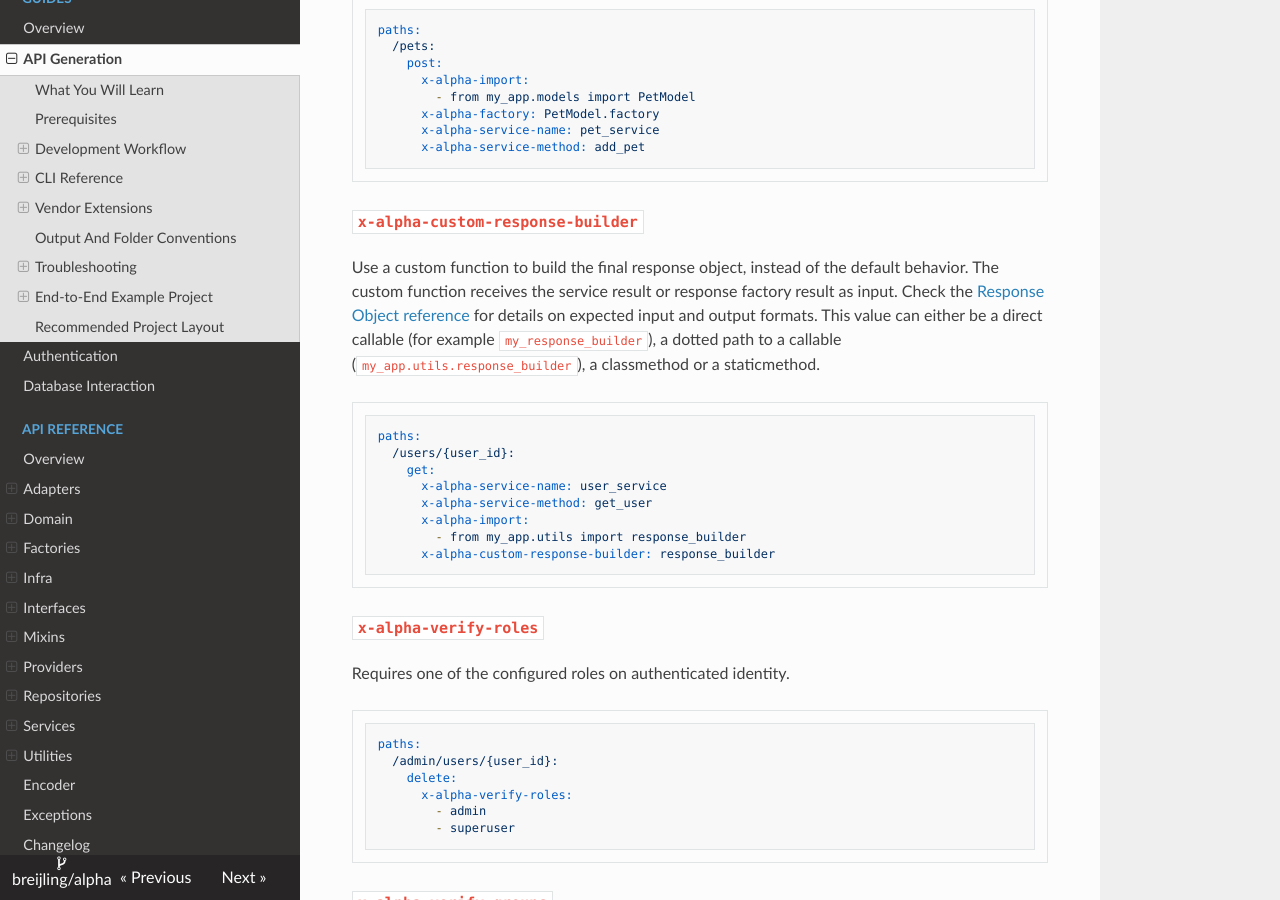
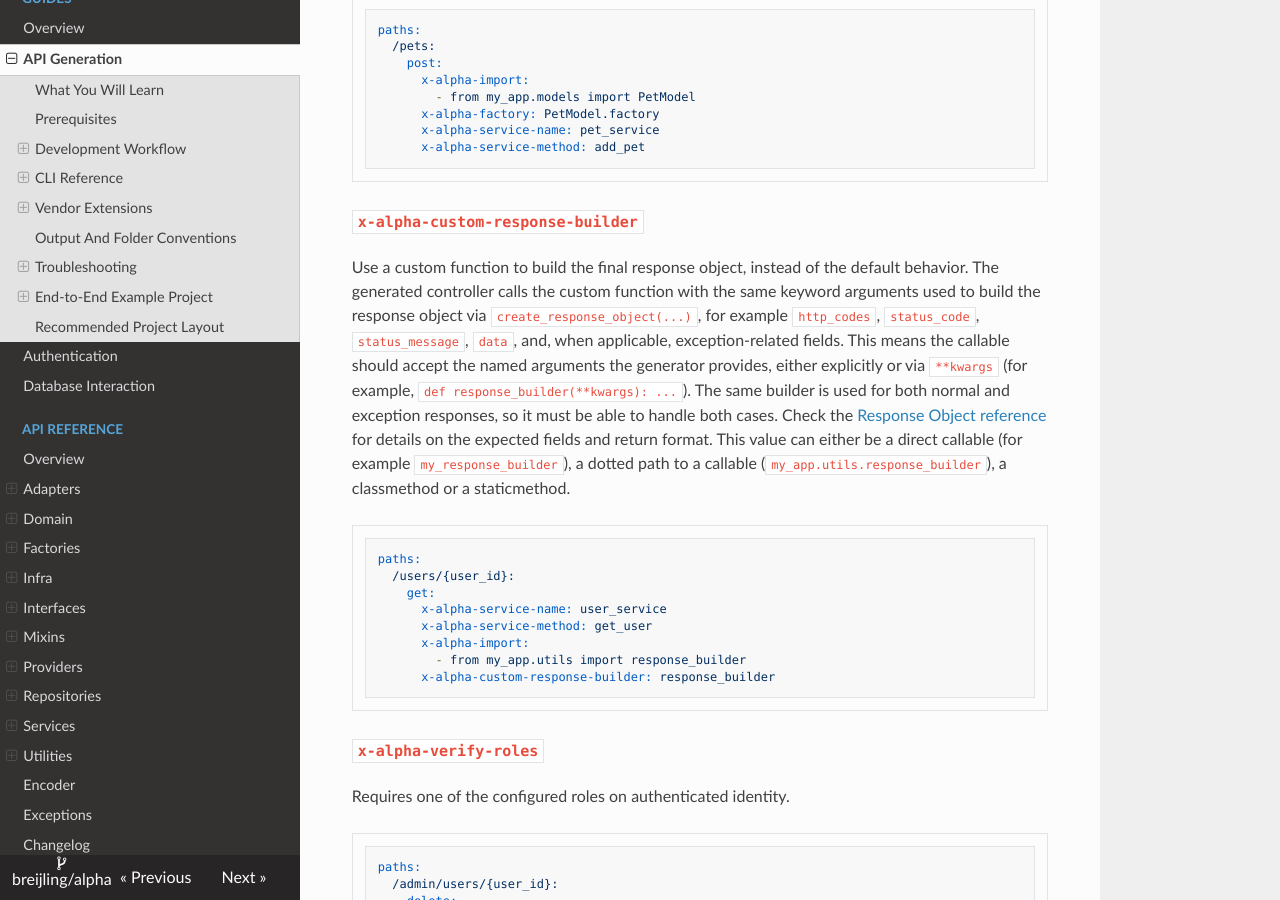
Before and after one commit to BReijling/alpha, an MkDocs documentation site: the page built from docs/guides/api-generation.md, in a window 1280 px wide and 900 px high, scrolled down 6058 px. Built offline with MkDocs 1.6.1, drawn with Linux system fonts in a browser that asks for light colours; nearby versions of some CDN libraries.

Commit message:
Update docs/guides/api-generation.md
Co-authored-by: Copilot <175728472+Copilot@users.noreply.github.com>

````diff
--- a/docs/guides/api-generation.md
+++ b/docs/guides/api-generation.md
@@ -221,7 +221,7 @@ paths:
 
 ### `x-alpha-custom-response-builder`
 
-Use a custom function to build the final response object, instead of the default behavior. The custom function receives the service result or response factory result as input. Check the [Response Object reference](../reference/utils/create_response_object.md) for details on expected input and output formats. This value can either be a direct callable (for example `my_response_builder`), a dotted path to a callable (`my_app.utils.response_builder`), a classmethod or a staticmethod.
+Use a custom function to build the final response object, instead of the default behavior. The generated controller calls the custom function with the same keyword arguments used to build the response object via `create_response_object(...)`, for example `http_codes`, `status_code`, `status_message`, `data`, and, when applicable, exception-related fields. This means the callable should accept the named arguments the generator provides, either explicitly or via `**kwargs` (for example, `def response_builder(**kwargs): ...`). The same builder is used for both normal and exception responses, so it must be able to handle both cases. Check the [Response Object reference](../reference/utils/create_response_object.md) for details on the expected fields and return format. This value can either be a direct callable (for example `my_response_builder`), a dotted path to a callable (`my_app.utils.response_builder`), a classmethod or a staticmethod.
 
 ```yaml
 paths:
````
